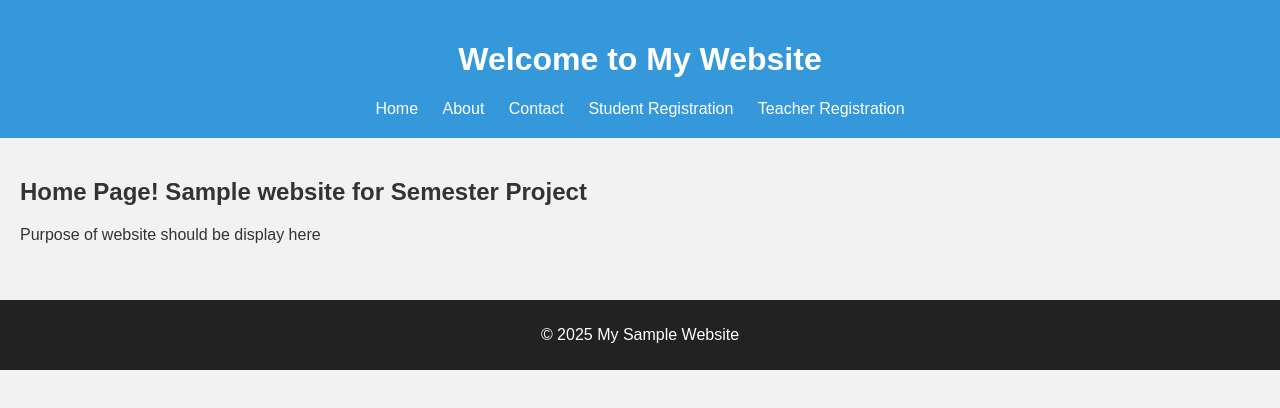
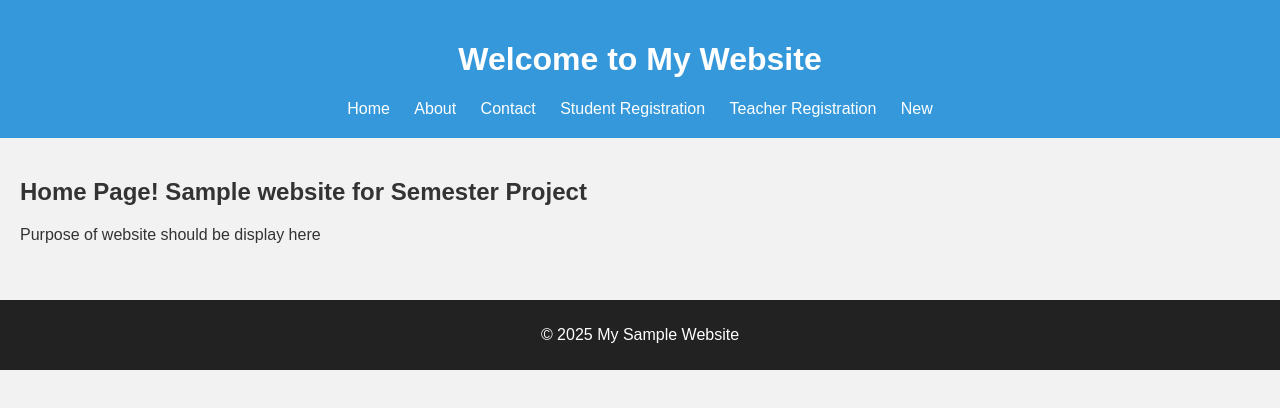
Before and after one commit to nasirjalal-beep/semester_project, a plain HTML site: page index.html in a window 1280 px wide. Drawn offline with Linux system fonts and the light colour scheme.

Commit message:
Update index.html

```diff
--- a/index.html
+++ b/index.html
@@ -14,6 +14,7 @@
       <a href="contact.html">Contact</a>
 	  <a href="reg_std.html">Student Registration</a>
 	  <a href="reg_teacher.html">Teacher Registration</a>
+		<a href="new.html">New</a>
     </nav>
   </header>
   <main>
@@ -28,4 +29,5 @@
     <p>&copy; 2025 My Sample Website</p>
   </footer>
 </body>
+
 </html>
```
